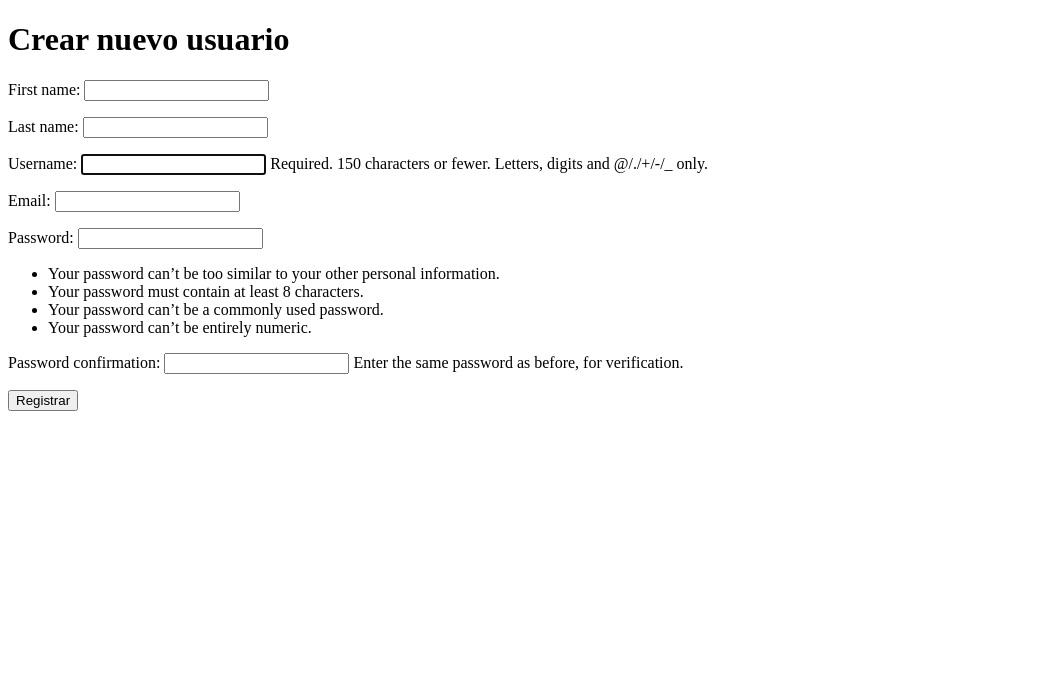
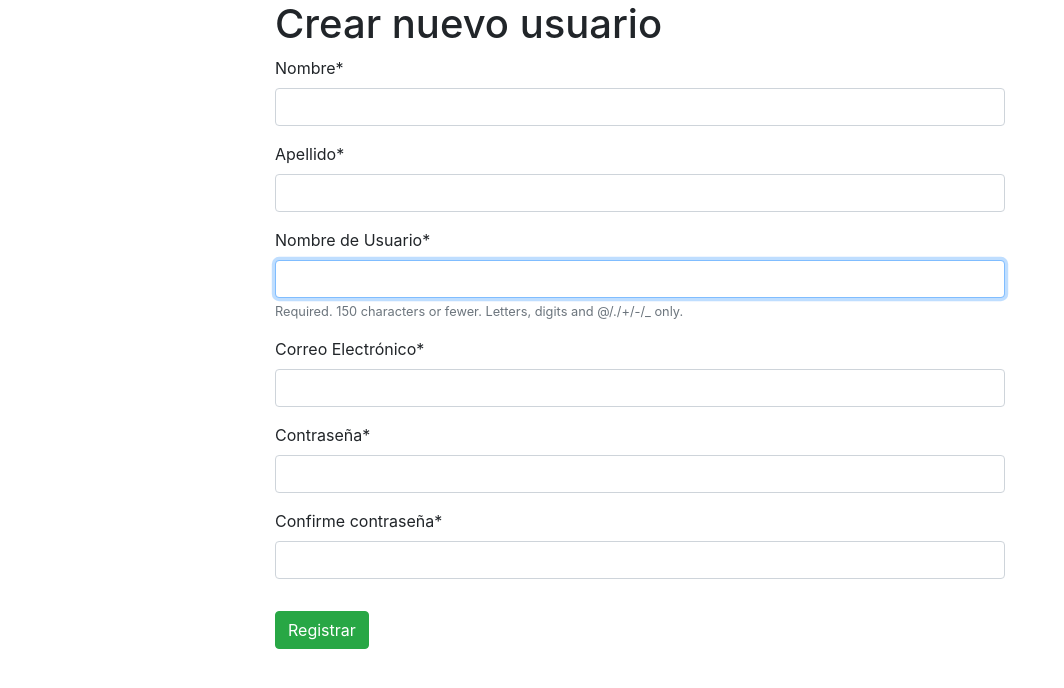
Before and after one commit to AllanMoralesPrado/django-CRUD, a Django app: template CRUDproject/CRUDapp/templates/registration/register.html in a window 1280 px wide. Shown: the top 688 px of the page, without its empty margins (0-1064 px from the left). Run offline with Django 3.2, Linux system fonts and the light colour scheme; the template is opened without the code that fills it: values that come from a table or form of the project are taken from there, others are empty; tables that the repository leaves empty hold one stand-in row (values such as "Sample post"); parts of the project's set-up code (start-up, migrations or seed data) failed here and were passed over; some libraries are stand-ins or nearby versions.

Commit message:
hito 3 parte 2

```diff
--- a/CRUDproject/CRUDapp/forms.py
+++ b/CRUDproject/CRUDapp/forms.py
@@ -1,14 +1,23 @@
 from django import forms
 from django.contrib.auth.models import User
 from django.contrib.auth.forms import UserCreationForm
+from django.utils.translation import gettext_lazy as _
 
 class UserForm(UserCreationForm):
     first_name = forms.CharField()
+    first_name.label = 'Nombre'
     last_name = forms.CharField()
+    last_name.label = 'Apellido'
     email = forms.EmailField()
+    email.label = 'Correo Electrónico'
+
+    password1 = forms.CharField(label = 'Contraseña', widget=forms.PasswordInput)
+    password2 = forms.CharField(label = 'Confirme contraseña', widget=forms.PasswordInput)
+
     class Meta:
         model = User
         fields = ('first_name','last_name','username','email','password1','password2')
+        labels = {'username':_("Nombre de Usuario")}
 
 class TipoForm(forms.Form):
     tipos = ((1, 'Arrendatario'),(2, 'Arrendador'),)
@@ -16,3 +25,8 @@ class TipoForm(forms.Form):
     rut = forms.CharField(label='rut', max_length=100)
     direccion = forms.CharField(label='direccion', max_length=100)
     telefono = forms.CharField(label='telefono', max_length=100)
+
+class UserUpdateForm(forms.ModelForm):
+    class Meta:
+        model=User
+        fields=['first_name','last_name','email']
--- a/CRUDproject/CRUDapp/templates/index.html
+++ b/CRUDproject/CRUDapp/templates/index.html
@@ -5,8 +5,12 @@
     <meta http-equiv="X-UA-Compatible" content="IE=edge">
     <meta name="viewport" content="width=device-width, initial-scale=1.0">
     <title>Document</title>
+    <link rel="stylesheet" href="https://cdn.jsdelivr.net/npm/bootstrap@4.1.3/dist/css/bootstrap.min.css" integrity="sha384-MCw98/SFnGE8fJT3GXwEOngsV7Zt27NXFoaoApmYm81iuXoPkFOJwJ8ERdknLPMO" crossorigin="anonymous">
 </head>
 <body>
+    <div class="container">
+        <div class="row justify-content-center">
+            <div class="col-8">
                 {% block content %}
                     <h1>Bienvenido </h1>
                     {% if user.is_authenticated %}
@@ -16,6 +20,12 @@
                         <a href="{% url 'register_url' %}">Registro</a>
                     {% endif %}
                 {% endblock content %}
+            </div>
+        </div>
+    </div>
 
+    <script src="https://code.jquery.com/jquery-3.3.1.slim.min.js" integrity="sha384-q8i/X+965DzO0rT7abK41JStQIAqVgRVzpbzo5smXKp4YfRvH+8abtTE1Pi6jizo" crossorigin="anonymous"></script>
+    <script src="https://cdn.jsdelivr.net/npm/popper.js@1.14.3/dist/umd/popper.min.js" integrity="sha384-ZMP7rVo3mIykV+2+9J3UJ46jBk0WLaUAdn689aCwoqbBJiSnjAK/l8WvCWPIPm49" crossorigin="anonymous"></script>
+    <script src="https://cdn.jsdelivr.net/npm/bootstrap@4.1.3/dist/js/bootstrap.min.js" integrity="sha384-ChfqqxuZUCnJSK3+MXmPNIyE6ZbWh2IMqE241rYiqJxyMiZ6OW/JmZQ5stwEULTy" crossorigin="anonymous"></script>
 </body>
 </html>
--- a/CRUDproject/CRUDapp/templates/registration/dashboard.html
+++ b/CRUDproject/CRUDapp/templates/registration/dashboard.html
@@ -4,5 +4,6 @@
     <h5> First name, {{user.first_name}} </h5>
     <h5> Last name, {{user.last_name}} </h5>
     <h5> Email, {{user.email}} </h5>
-    <a href="update_profile/">Editar valores</a>
+    <a href="/update_profile/">Editar valores</a>
+    <a href="{% url 'logout' %}">Logout</a>
 {% endblock content %}
--- a/CRUDproject/CRUDapp/templates/registration/register.html
+++ b/CRUDproject/CRUDapp/templates/registration/register.html
@@ -1,9 +1,15 @@
 {% extends 'index.html' %}
+{% load crispy_forms_tags %}
 {% block content %}
     <h1>Crear nuevo usuario</h1>
     <form method="POST">
-    {% csrf_token %}
-    {{ form.as_p }}
-        <button>Registrar</button>
+        {% csrf_token %}
+        <fieldset class="form-group">
+            {{ form|crispy }}
+        </fieldset>
+
+        <div class="form-group">
+            <button type="submit" class="btn btn-success">Registrar</button>
+        </div>
     </form>
 {% endblock content %}
--- a/CRUDproject/CRUDapp/urls.py
+++ b/CRUDproject/CRUDapp/urls.py
@@ -8,5 +8,6 @@ urlpatterns = [
     path('logout/',LogoutView.as_view(next_page='home'),name='logout'),
     path('register/',views.registerView,name='register_url'),
     path('register_tipo/',views.register_tipoView,name='register_tipo_url'),
-    path('dashboard/',views.dashboardView,name='dashboard')
+    path('dashboard/',views.dashboardView,name='dashboard'),
+    path('update_profile/',views.profile,name='update_profile')
 ]
--- a/CRUDproject/CRUDproject/settings.py
+++ b/CRUDproject/CRUDproject/settings.py
@@ -43,6 +43,7 @@ INSTALLED_APPS = [
     'django.contrib.messages',
     'django.contrib.staticfiles',
     'CRUDapp',
+    'crispy_forms',
 ]
 
 MIDDLEWARE = [
@@ -133,3 +134,5 @@ STATIC_URL = '/static/'
 # https://docs.djangoproject.com/en/3.2/ref/settings/#default-auto-field
 
 DEFAULT_AUTO_FIELD = 'django.db.models.BigAutoField'
+
+CRISPY_TEMPLATE_PACK = 'bootstrap4'
```
Also changed, not shown: CRUDproject/CRUDapp/templates/registration/update_profile.html (added, +9 -0 lines), CRUDproject/CRUDapp/views.py (+12 -1 lines). Lines whose indentation alone changed are shown as unchanged.
